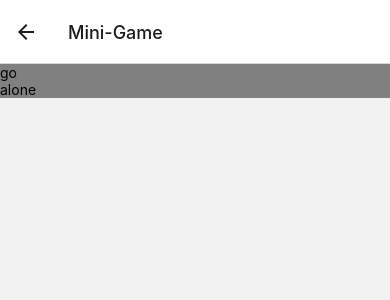
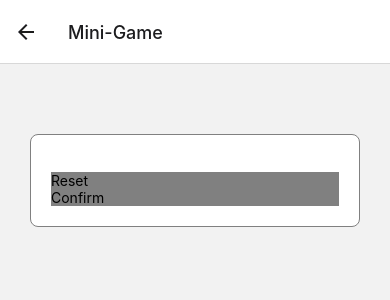
Before and after one commit to DoyunH/Practice-ReactNative-Frontend, a React Native app: screen /Mini-Game in a window 390 px wide. Shown: the top 300 px of the page. Built offline with nearby package versions, Linux system fonts and the light colour scheme.

Commit message:
feature: shadow styling ios and android

```diff
--- a/screens/MiniGame/StartGameScreen.tsx
+++ b/screens/MiniGame/StartGameScreen.tsx
@@ -1,14 +1,41 @@
-import {View} from 'react-native';
+import {View, TextInput, StyleSheet, Platform} from 'react-native';
 import React from 'react';
 import PrimaryButton from '../../components/PrimaryButton';
 
 const StartGameScreen = (): any => {
   return (
-    <View>
-      <PrimaryButton>go</PrimaryButton>
-      <PrimaryButton>alone</PrimaryButton>
+    <View style={styles.inputArea}>
+      <TextInput />
+      <PrimaryButton>Reset</PrimaryButton>
+      <PrimaryButton>Confirm</PrimaryButton>
     </View>
   );
 };
 
 export default StartGameScreen;
+
+const styles = StyleSheet.create({
+  inputArea: {
+    marginHorizontal: 30,
+    marginVertical: 70,
+    borderColor: 'gray',
+    borderWidth: 0.7,
+    borderRadius: 8,
+    backgroundColor: 'white',
+    padding: 20,
+    ...Platform.select({
+      android: {
+        elevation: 8,
+      },
+      ios: {
+        shadowColor: 'rgb(50, 50, 50)',
+        shadowOpacity: 0.5,
+        shadowRadius: 5,
+        shadowOffset: {
+          height: 0.5,
+          width: 0.5,
+        },
+      },
+    }),
+  },
+});
```
